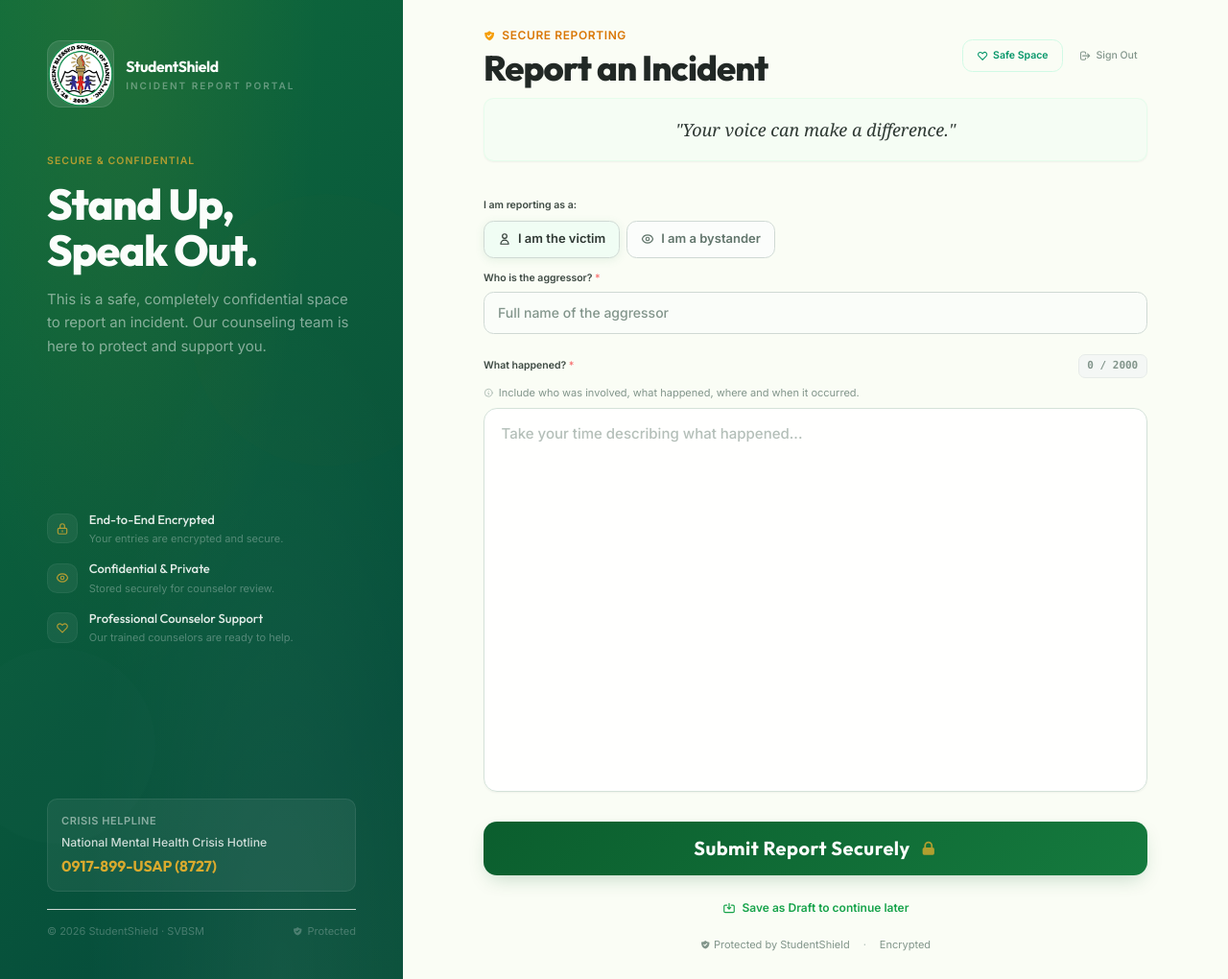
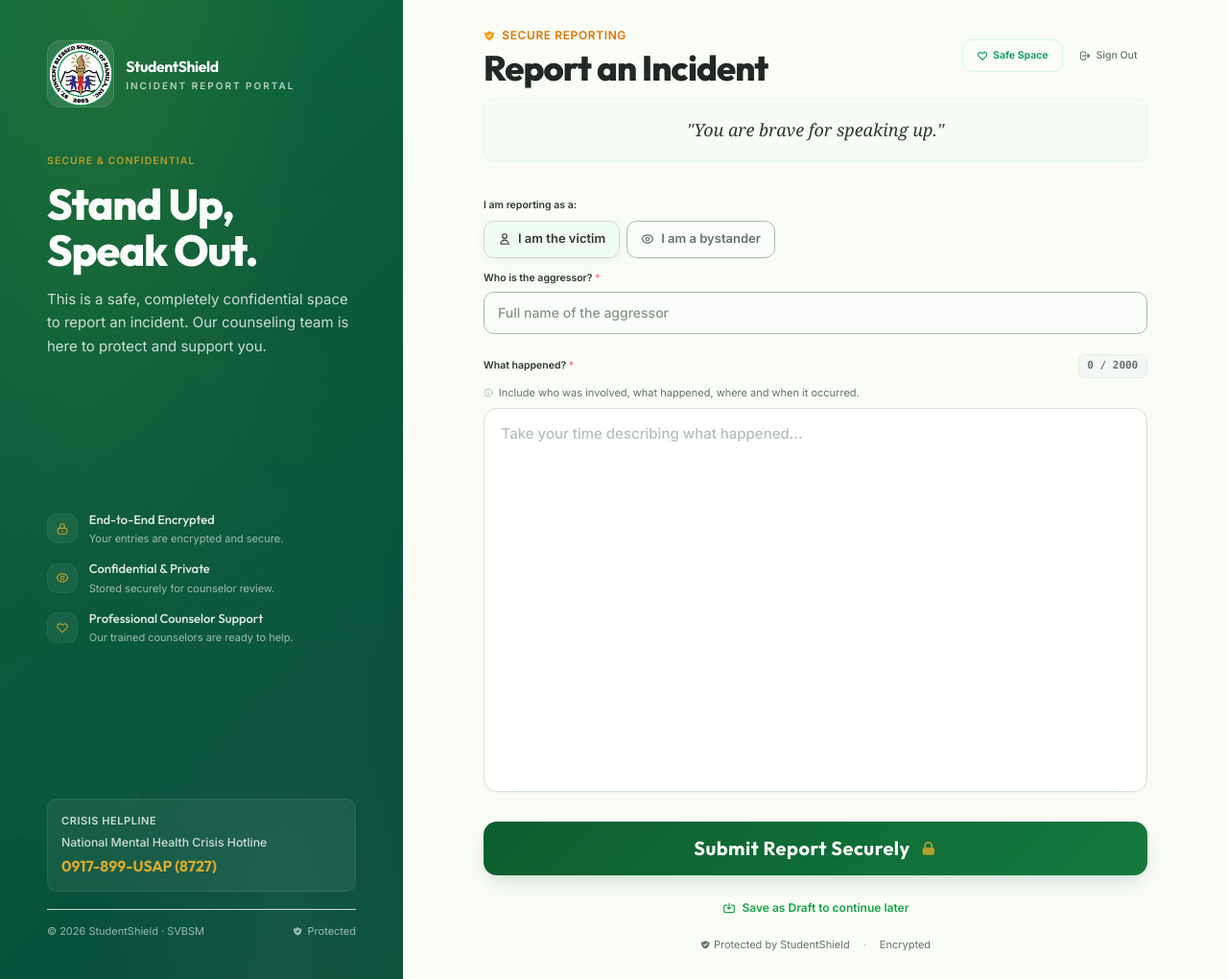
Before and after one commit to CrayCray3000/StudentShield-SoftwareEngineering, a CodeIgniter 4 app: the page made by web-app-ci4/app/Views/reports/bullying_form.php in a window 1280 px wide. Shown: the whole page at 96% size. Run offline with PHP 8.4 and a stand-in for CodeIgniter, Linux system fonts and the light colour scheme; the template is opened without the code that fills it, so the values that code supplies are empty; some libraries are stand-ins or nearby versions.

Commit message:
style(ui): apply wcag contrast fixes and premium shadows to report and vent forms

```diff
--- a/web-app-ci4/app/Views/reports/bullying_form.php
+++ b/web-app-ci4/app/Views/reports/bullying_form.php
@@ -189,7 +189,7 @@
                     </div>
                     <div>
                         <h1 class="text-white font-heading font-bold text-lg tracking-tight">StudentShield</h1>
-                        <p class="text-white/35 text-[10px] font-semibold tracking-[0.2em] uppercase">Incident Report Portal</p>
+                        <p class="text-white/70 text-[10px] font-semibold tracking-[0.2em] uppercase">Incident Report Portal</p>
                     </div>
                 </div>
 
@@ -198,7 +198,7 @@
                     <h2 class="text-white font-heading font-extrabold text-[2.2rem] sm:text-[2.6rem] xl:text-[3.2rem] leading-[1.08] tracking-tight">
                         Stand Up,<br>Speak Out.
                     </h2>
-                    <p class="text-white/50 text-[14px] sm:text-[15px] leading-relaxed max-w-sm">
+                    <p class="text-white/80 text-[14px] sm:text-[15px] leading-relaxed max-w-sm">
                         This is a safe, completely confidential space to report an incident. Our counseling team is here to protect and support you.
                     </p>
                 </div>
@@ -212,7 +212,7 @@
                     </div>
                     <div>
                         <h3 class="text-white/90 font-medium text-[13px]">End-to-End Encrypted</h3>
-                        <p class="text-white/30 text-[11px] mt-0.5">Your entries are encrypted and secure.</p>
+                        <p class="text-white/60 text-[11px] mt-0.5">Your entries are encrypted and secure.</p>
                     </div>
                 </div>
                 <div class="flex items-center gap-3.5 group">
@@ -221,7 +221,7 @@
                     </div>
                     <div>
                         <h3 class="text-white/90 font-medium text-[13px]">Confidential & Private</h3>
-                        <p class="text-white/30 text-[11px] mt-0.5">Stored securely for counselor review.</p>
+                        <p class="text-white/60 text-[11px] mt-0.5">Stored securely for counselor review.</p>
                     </div>
                 </div>
                 <div class="flex items-center gap-3.5 group">
@@ -230,7 +230,7 @@
                     </div>
                     <div>
                         <h3 class="text-white/90 font-medium text-[13px]">Professional Counselor Support</h3>
-                        <p class="text-white/30 text-[11px] mt-0.5">Our trained counselors are ready to help.</p>
+                        <p class="text-white/60 text-[11px] mt-0.5">Our trained counselors are ready to help.</p>
                     </div>
                 </div>
             </div>
@@ -238,13 +238,13 @@
             <!-- Bottom — Helpline + Footer -->
             <div class="relative z-10 space-y-5 anim-3">
                 <div class="helpline-card rounded-xl p-4">
-                    <p class="text-white/50 text-[11px] font-semibold uppercase tracking-wider mb-1.5">Crisis Helpline</p>
+                    <p class="text-white/80 text-[11px] font-semibold uppercase tracking-wider mb-1.5">Crisis Helpline</p>
                     <p class="text-white/80 text-sm font-medium">National Mental Health Crisis Hotline</p>
                     <p class="text-gold text-lg font-heading font-bold mt-1">0917-899-USAP (8727)</p>
                 </div>
                 <div class="border-t border-white/8 pt-4 flex items-center justify-between">
-                    <p class="text-white/25 text-[11px]">© 2026 StudentShield · SVBSM</p>
-                    <div class="flex items-center gap-1.5 text-white/25 text-[11px]">
+                    <p class="text-white/60 text-[11px]">© 2026 StudentShield · SVBSM</p>
+                    <div class="flex items-center gap-1.5 text-white/60 text-[11px]">
                         <svg class="w-3 h-3" fill="currentColor" viewBox="0 0 20 20"><path fill-rule="evenodd" d="M2.166 4.999A11.954 11.954 0 0010 1.944 11.954 11.954 0 0017.834 5c.11.65.166 1.32.166 2.001 0 5.225-3.34 9.67-8 11.317C5.34 16.67 2 12.225 2 7c0-.682.057-1.35.166-2.001zm11.541 3.708a1 1 0 00-1.414-1.414L9 10.586 7.707 9.293a1 1 0 00-1.414 1.414l2 2a1 1 0 001.414 0l4-4z" clip-rule="evenodd"/></svg>
                         Protected
                     </div>
@@ -308,7 +308,7 @@
                             <svg class="h-3.5 w-3.5" fill="none" stroke="currentColor" viewBox="0 0 24 24"><path stroke-linecap="round" stroke-linejoin="round" stroke-width="2" d="M4.318 6.318a4.5 4.5 0 000 6.364L12 20.364l7.682-7.682a4.5 4.5 0 00-6.364-6.364L12 7.636l-1.318-1.318a4.5 4.5 0 00-6.364 0z"/></svg>
                             Safe Space
                         </a>
-                        <a href="/logout" class="text-xs font-medium text-gray-400 hover:text-primary px-3 py-2.5 rounded-xl hover:bg-primary/5 transition-colors flex items-center gap-1.5">
+                        <a href="/logout" class="text-xs font-medium text-gray-500 hover:text-primary px-3 py-2.5 rounded-xl hover:bg-primary/5 transition-colors flex items-center gap-1.5">
                             <svg class="w-3.5 h-3.5" fill="none" viewBox="0 0 24 24" stroke="currentColor"><path stroke-linecap="round" stroke-linejoin="round" stroke-width="2" d="M17 16l4-4m0 0l-4-4m4 4H7m6 4v1a3 3 0 01-3 3H6a3 3 0 01-3-3V7a3 3 0 013-3h4a3 3 0 013 3v1"/></svg>
                             Sign Out
                         </a>
@@ -329,7 +329,7 @@
                         <span class="text-[11px] font-semibold text-amber-600 tracking-wide uppercase">Secure Reporting</span>
                     </div>
                     <h2 class="text-2xl font-heading font-extrabold text-gray-900">Report an Incident</h2>
-                    <p class="text-gray-400 mt-1 text-sm">Your report is strictly confidential.</p>
+                    <p class="text-gray-500 mt-1 text-sm">Your report is strictly confidential.</p>
                 </div>
 
                 <!-- Flash Messages -->
@@ -356,14 +356,14 @@
 
                         <!-- Role Toggle -->
                         <div>
-                            <p class="text-xs font-semibold text-gray-700 mb-2.5">I am reporting as a:</p>
+                            <p class="text-xs font-semibold text-gray-800 mb-2.5">I am reporting as a:</p>
                             <input type="hidden" name="reporter_type" id="roleInput" value="self">
                             <div class="flex gap-2">
                                 <button type="button" data-role="self" class="role-btn active px-4 py-2.5 rounded-xl border border-calm-300 bg-calm-50 text-[13px] font-bold text-calm-700 transition-all shadow-[0_2px_10px_rgba(74,155,110,0.12)] flex items-center gap-2">
                                     <svg class="w-4 h-4" fill="none" stroke="currentColor" viewBox="0 0 24 24"><path stroke-linecap="round" stroke-linejoin="round" stroke-width="2" d="M16 7a4 4 0 11-8 0 4 4 0 018 0zM12 14a7 7 0 00-7 7h14a7 7 0 00-7-7z"/></svg>
                                     I am the victim
                                 </button>
-                                <button type="button" data-role="bystander" class="role-btn px-4 py-2.5 rounded-xl border border-gray-200 bg-white text-[13px] font-semibold text-gray-500 transition-all hover:bg-gray-50 flex items-center gap-2">
+                                <button type="button" data-role="bystander" class="role-btn px-4 py-2.5 rounded-xl border border-gray-300 shadow-[0_2px_10px_-4px_rgba(0,0,0,0.05)] bg-white text-[13px] font-semibold text-gray-500 transition-all hover:bg-gray-50 flex items-center gap-2">
                                     <svg class="w-4 h-4" fill="none" stroke="currentColor" viewBox="0 0 24 24"><path stroke-linecap="round" stroke-linejoin="round" stroke-width="2" d="M15 12a3 3 0 11-6 0 3 3 0 016 0z"/><path stroke-linecap="round" stroke-linejoin="round" stroke-width="2" d="M2.458 12C3.732 7.943 7.523 5 12 5c4.478 0 8.268 2.943 9.542 7-1.274 4.057-5.064 7-9.542 7-4.477 0-8.268-2.943-9.542-7z"/></svg>
                                     I am a bystander
                                 </button>
@@ -373,22 +373,22 @@
                         <!-- Who is involved? -->
                         <div class="grid grid-cols-1 md:grid-cols-2 gap-4">
                             <div id="victimNameBox" class="hidden" style="display:none;">
-                                <label class="block text-xs font-semibold text-gray-700 mb-2">Who is being bullied? <span class="text-red-400">*</span></label>
-                                <input type="text" id="victim_name" name="victim_name" class="w-full bg-white/80 border border-gray-200 rounded-xl px-4 py-3 text-[14px] focus:ring-2 focus:ring-calm-200 focus:border-calm-400 outline-none transition-all placeholder-gray-400 font-medium" placeholder="Full name of the victim">
+                                <label class="block text-xs font-semibold text-gray-800 mb-2">Who is being bullied? <span class="text-red-400">*</span></label>
+                                <input type="text" id="victim_name" name="victim_name" class="w-full bg-white/80 border border-gray-300 shadow-[0_2px_10px_-4px_rgba(0,0,0,0.05)] rounded-xl px-4 py-3 text-[14px] focus:ring-2 focus:ring-calm-200 focus:border-calm-400 outline-none transition-all placeholder-gray-400 font-medium" placeholder="Full name of the victim">
                             </div>
                             <div id="aggressorNameBox" class="md:col-span-2">
-                                <label class="block text-xs font-semibold text-gray-700 mb-2">Who is the aggressor? <span class="text-red-400">*</span></label>
-                                <input type="text" id="aggressor_name" name="bully_name" required class="w-full bg-white/80 border border-gray-200 rounded-xl px-4 py-3 text-[14px] focus:ring-2 focus:ring-calm-200 focus:border-calm-400 outline-none transition-all placeholder-gray-400 font-medium" placeholder="Full name of the aggressor">
+                                <label class="block text-xs font-semibold text-gray-800 mb-2">Who is the aggressor? <span class="text-red-400">*</span></label>
+                                <input type="text" id="aggressor_name" name="bully_name" required class="w-full bg-white/80 border border-gray-300 shadow-[0_2px_10px_-4px_rgba(0,0,0,0.05)] rounded-xl px-4 py-3 text-[14px] focus:ring-2 focus:ring-calm-200 focus:border-calm-400 outline-none transition-all placeholder-gray-400 font-medium" placeholder="Full name of the aggressor">
                             </div>
                         </div>
 
                         <!-- Incident Details -->
                         <div class="flex flex-col flex-1 pb-4 pt-2">
                             <div class="flex items-center justify-between mb-2">
-                                <label class="block text-xs font-semibold text-gray-700">What happened? <span class="text-red-400">*</span></label>
-                                <span id="charCount" class="char-count text-[11px] font-mono font-semibold text-gray-400 bg-gray-50 px-2.5 py-1 rounded-lg border border-gray-100">0 / 2000</span>
+                                <label class="block text-xs font-semibold text-gray-800">What happened? <span class="text-red-400">*</span></label>
+                                <span id="charCount" class="char-count text-[11px] font-mono font-semibold text-gray-500 bg-gray-50 px-2.5 py-1 rounded-lg border border-gray-100">0 / 2000</span>
                             </div>
-                            <p class="text-[11px] text-gray-400 mb-2 flex items-center gap-1.5">
+                            <p class="text-[11px] text-gray-500 mb-2 flex items-center gap-1.5">
                                 <svg class="w-3 h-3 text-gray-300 flex-shrink-0" fill="none" stroke="currentColor" viewBox="0 0 24 24"><path stroke-linecap="round" stroke-linejoin="round" stroke-width="2" d="M13 16h-1v-4h-1m1-4h.01M21 12a9 9 0 11-18 0 9 9 0 0118 0z"/></svg>
                                 Include who was involved, what happened, where and when it occurred.
                             </p>
@@ -412,7 +412,7 @@
                 </form>
 
                 <!-- Footer -->
-                <div class="mt-4 flex items-center justify-center gap-4 text-[11px] text-gray-400">
+                <div class="mt-4 flex items-center justify-center gap-4 text-[11px] text-gray-500">
                     <span class="flex items-center gap-1">
                         <svg class="w-3 h-3" fill="currentColor" viewBox="0 0 20 20"><path fill-rule="evenodd" d="M2.166 4.999A11.954 11.954 0 0010 1.944 11.954 11.954 0 0017.834 5c.11.65.166 1.32.166 2.001 0 5.225-3.34 9.67-8 11.317C5.34 16.67 2 12.225 2 7c0-.682.057-1.35.166-2.001zm11.541 3.708a1 1 0 00-1.414-1.414L9 10.586 7.707 9.293a1 1 0 00-1.414 1.414l2 2a1 1 0 001.414 0l4-4z" clip-rule="evenodd"/></svg>
                         Protected by StudentShield
@@ -501,10 +501,10 @@
             btn.addEventListener('click', function() {
                 document.querySelectorAll('.role-btn').forEach(b => {
                     b.classList.remove('active', 'bg-calm-50', 'border-calm-300', 'text-calm-700', 'shadow-[0_2px_10px_rgba(74,155,110,0.12)]');
-                    b.classList.add('bg-white', 'border-gray-200', 'text-gray-500', 'hover:bg-gray-50');
+                    b.classList.add('bg-white', 'border-gray-300 shadow-[0_2px_10px_-4px_rgba(0,0,0,0.05)]', 'text-gray-500', 'hover:bg-gray-50');
                 });
 
-                this.classList.remove('bg-white', 'border-gray-200', 'text-gray-500', 'hover:bg-gray-50');
+                this.classList.remove('bg-white', 'border-gray-300 shadow-[0_2px_10px_-4px_rgba(0,0,0,0.05)]', 'text-gray-500', 'hover:bg-gray-50');
                 this.classList.add('active', 'bg-calm-50', 'border-calm-300', 'text-calm-700', 'shadow-[0_2px_10px_rgba(74,155,110,0.12)]');
 
                 const role = this.getAttribute('data-role');
```
Also changed, not shown: web-app-ci4/app/Views/vent_form.php (+20 -20 lines).
